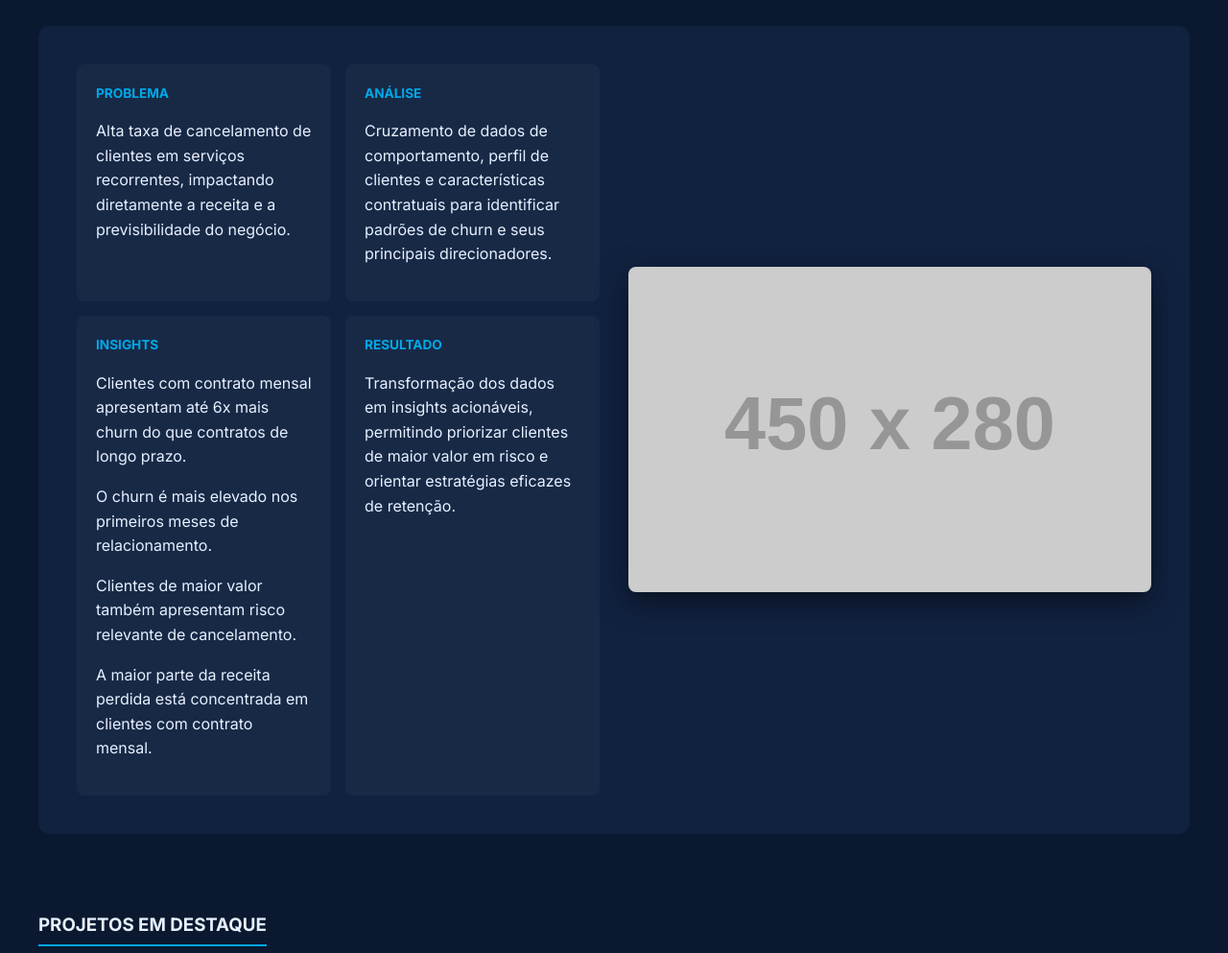
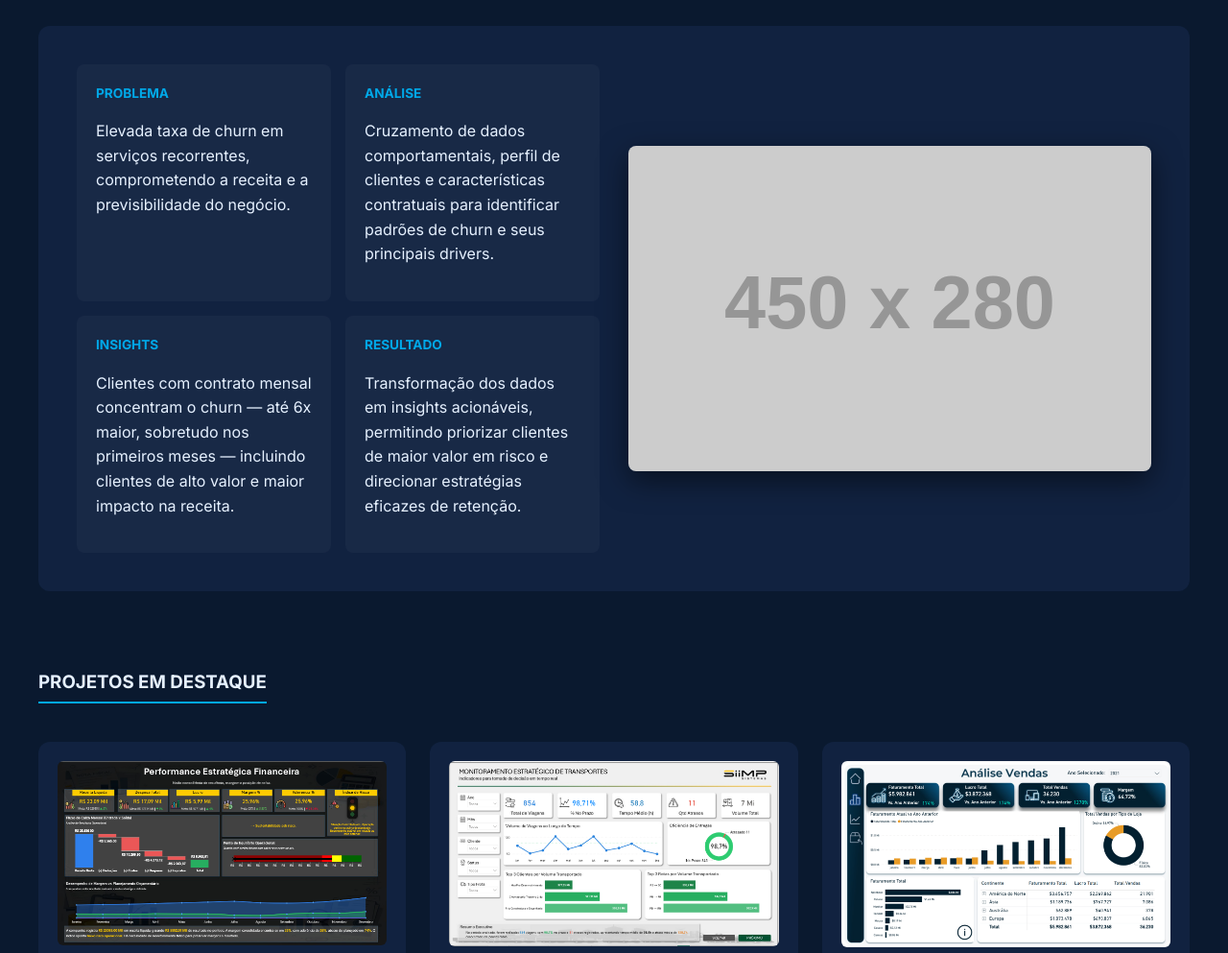
Before and after one commit to LeandroAugFerreira/leandroaugferreira.github.io, a plain HTML site: page index.html in a window 1280 px wide. Shown: the part 506-1499 px from the top of the page at 96% size. Drawn offline with Linux system fonts and the light colour scheme; placeholder pictures from the web are drawn by us.

Commit message:
Update index.html

```diff
--- a/index.html
+++ b/index.html
@@ -260,22 +260,19 @@
             <div class="case-grid">
                 <div class="case-item">
                     <strong>PROBLEMA</strong>
-                    <p>Alta taxa de cancelamento de clientes em serviços recorrentes, impactando diretamente a receita e a previsibilidade do negócio.</p>
+                    <p>Elevada taxa de churn em serviços recorrentes, comprometendo a receita e a previsibilidade do negócio.</p>
                 </div>
                 <div class="case-item">
                     <strong>ANÁLISE</strong>
-                    <p>Cruzamento de dados de comportamento, perfil de clientes e características contratuais para identificar padrões de churn e seus principais direcionadores.</p>
+                    <p>Cruzamento de dados comportamentais, perfil de clientes e características contratuais para identificar padrões de churn e seus principais drivers.</p>
                 </div>
                 <div class="case-item">
                     <strong>INSIGHTS</strong>
-                    <p>Clientes com contrato mensal apresentam até 6x mais churn do que contratos de longo prazo.</p>
-                    <p>O churn é mais elevado nos primeiros meses de relacionamento.</p>
-                    <p>Clientes de maior valor também apresentam risco relevante de cancelamento.</p>
-                    <p>A maior parte da receita perdida está concentrada em clientes com contrato mensal.</p>
+                    <p>Clientes com contrato mensal concentram o churn — até 6x maior, sobretudo nos primeiros meses — incluindo clientes de alto valor e maior impacto na receita.</p>
                 </div>
                 <div class="case-item">
                     <strong>RESULTADO</strong>
-                    <p>Transformação dos dados em insights acionáveis, permitindo priorizar clientes de maior valor em risco e orientar estratégias eficazes de retenção.</p>
+                    <p>Transformação dos dados em insights acionáveis, permitindo priorizar clientes de maior valor em risco e direcionar estratégias eficazes de retenção.</p>
                 </div>
             </div>
             <img src="https://via.placeholder.com/450x280/112240/00a8e8?text=Dashboard+Churn" alt="Dashboard de Churn" class="dashboard-preview">
```
